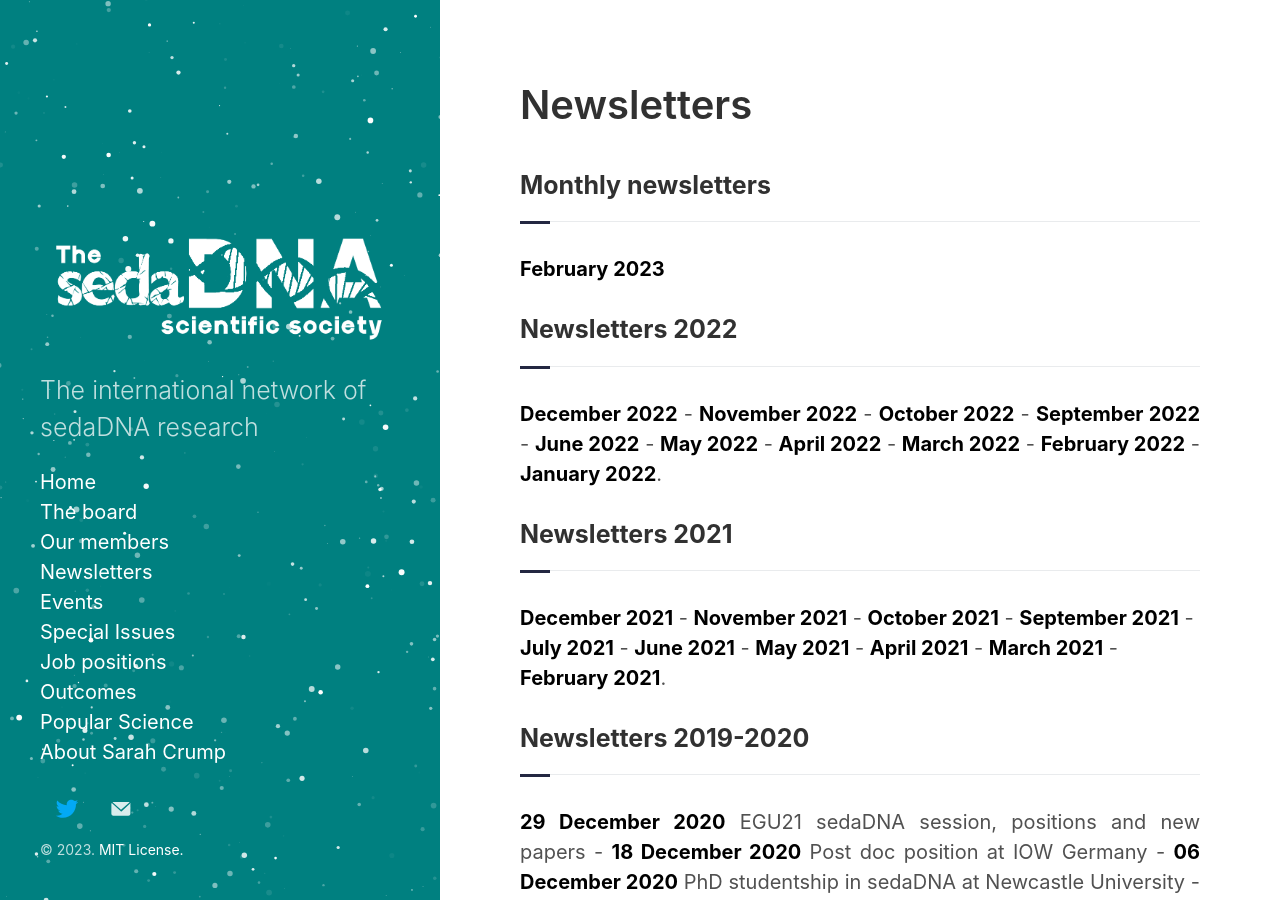
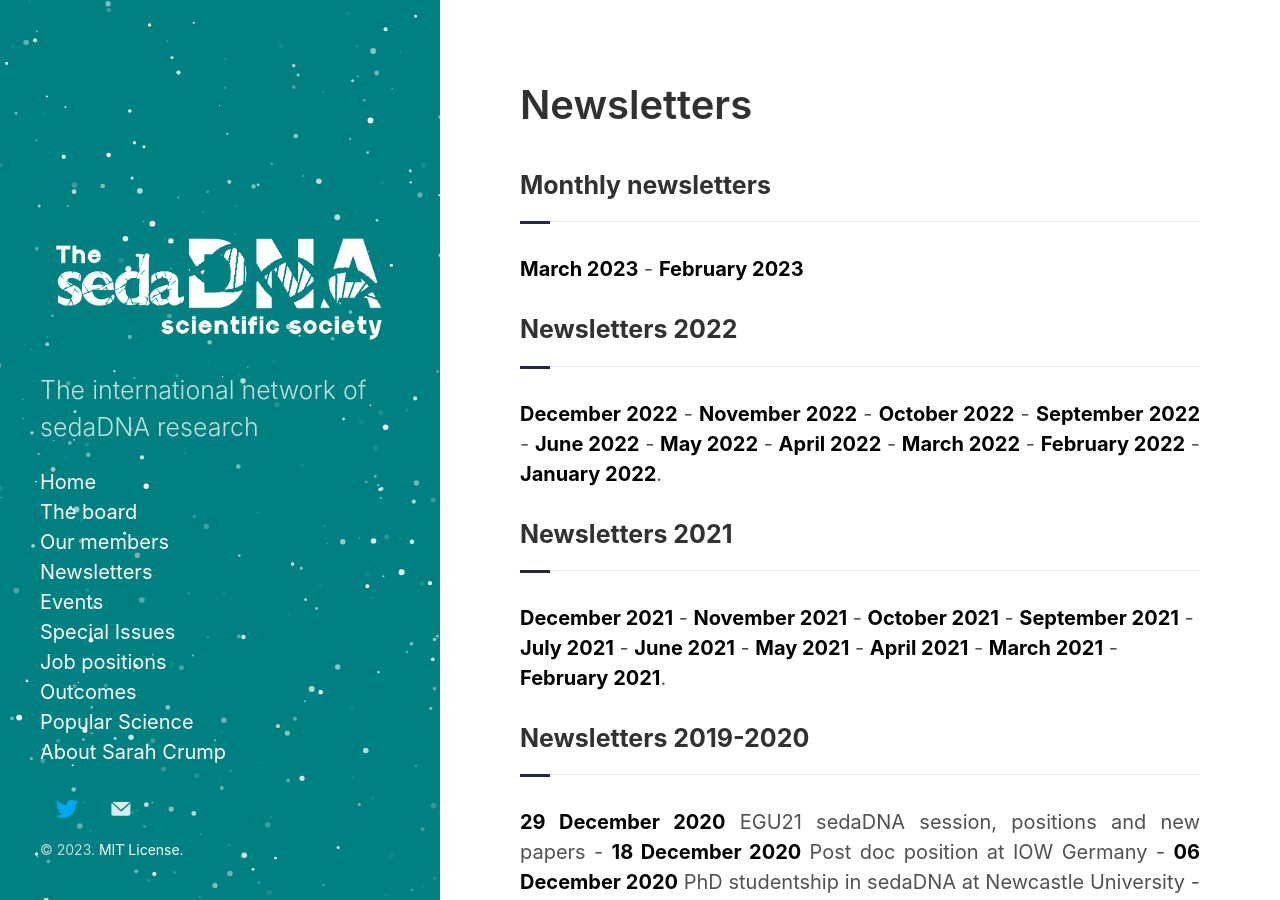
Before and after one commit to sedadna/sedadna.github.io, a Jekyll site: the page built from category/news.md, in a window 1280 px wide and 900 px high. Built offline with Jekyll 4.4.1, drawn with Linux system fonts in a browser that asks for light colours.

Commit message:
Update news.md

```diff
--- a/category/news.md
+++ b/category/news.md
@@ -8,7 +8,7 @@
 </div>
 <div class="intro">
 <p>
-<a href="https://sedadna.github.io/category/news/23-02.html" target="_blank"><b>February 2023</b></a>
+<a href="https://sedadna.github.io/category/news/23-03.html" target="_blank"><b>March 2023</b></a> - <a href="https://sedadna.github.io/category/news/23-02.html" target="_blank"><b>February 2023</b></a>
 <p>
 <div class="section">
 <h3 class="section-title underline">Newsletters 2022</h3>
```
